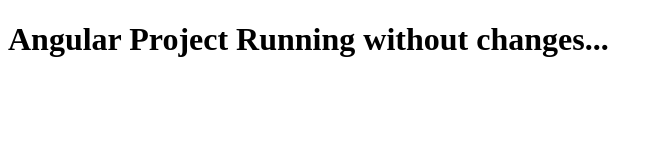
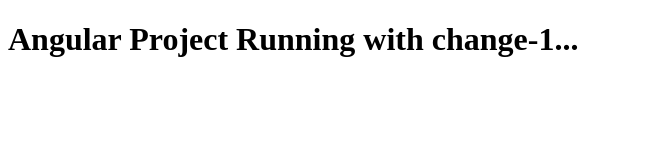
Before and after one commit to JKuBProjects/AngularCICDTest, an Angular app: page / in a window 1280 px wide. Shown: the top 160 px of the page, without its empty margins (0-663 px from the left). Built offline with nearby package versions, Linux system fonts and the light colour scheme.

Commit message:
Commit with change-1

```diff
--- a/src/app/app.component.html
+++ b/src/app/app.component.html
@@ -497,4 +497,4 @@
 <!-- * * * * * * * * * * End of Placeholder * * * * * * * * * * * -->
 <!-- * * * * * * * * * * * * * * * * * * * * * * * * * * * * * * * -->
 
-<h1>Angular Project Running without changes...</h1>
+<h1>Angular Project Running with change-1...</h1>
```
